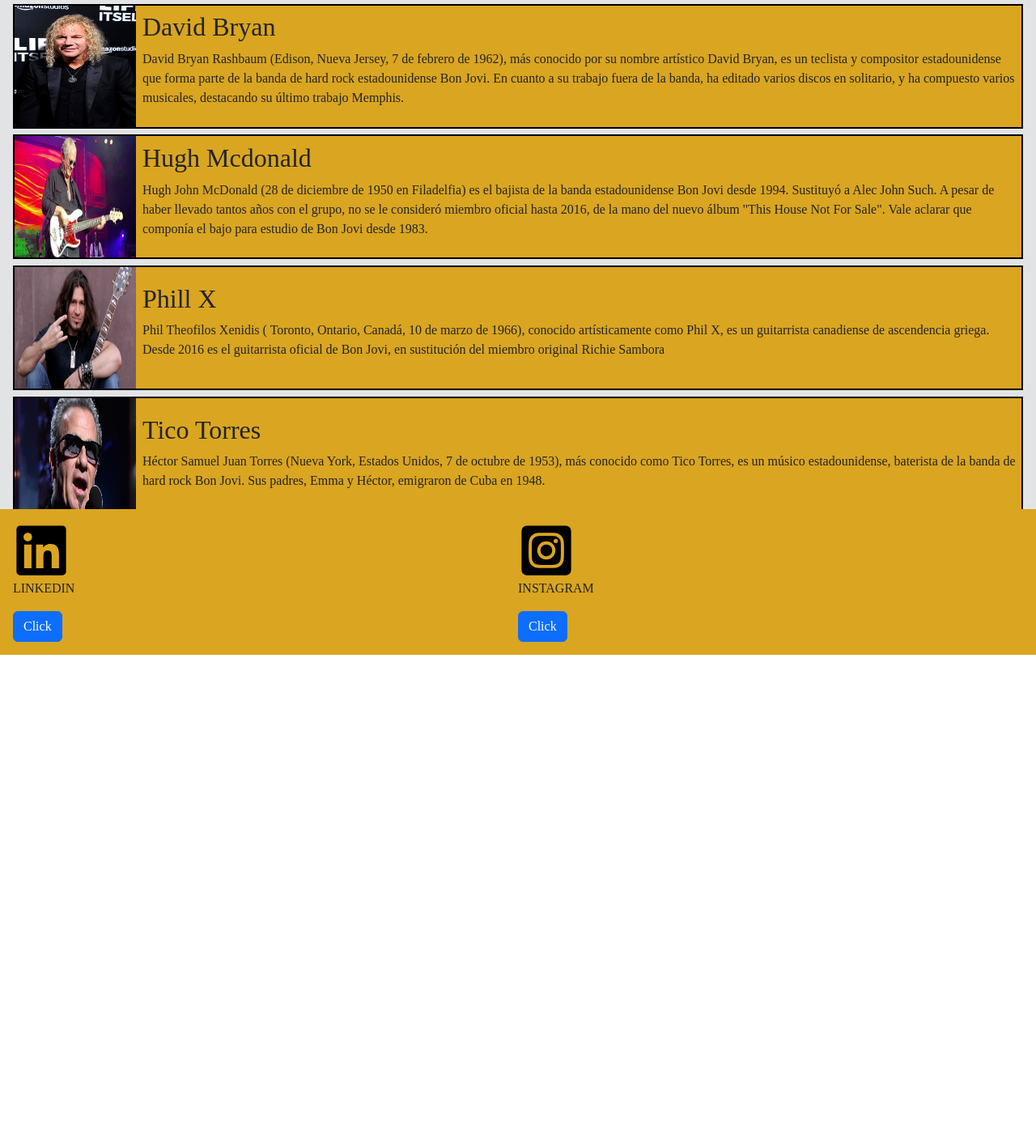
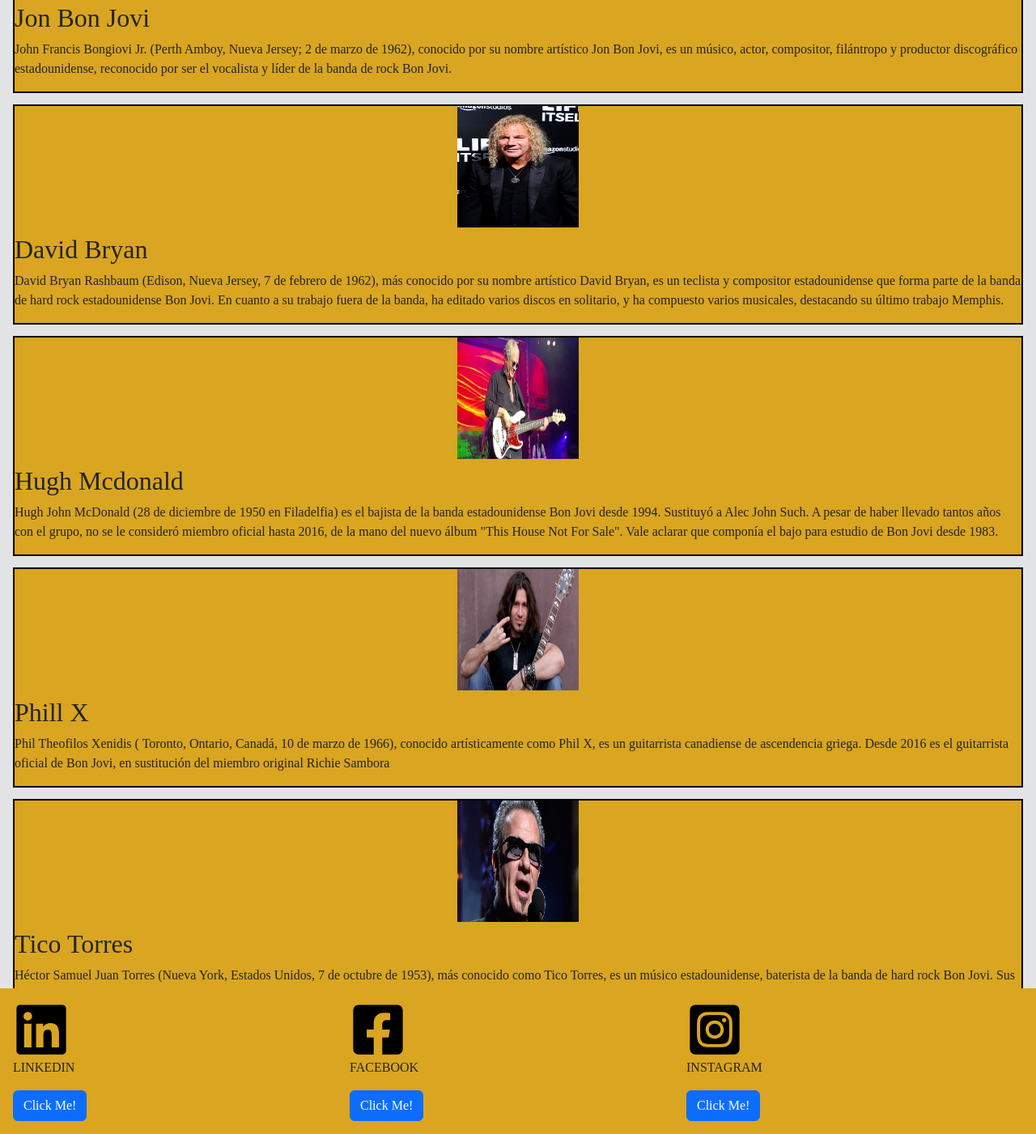
Before and after one commit to Juanotero98/CoderH-Proyecto-BonJovi, a plain HTML site: page pages/Biografias.html in a window 1280 px wide. Shown: the part 347-1748 px from the top of the page at 81% size. Before the commit the page ends 1156 px from the top, so only its background shows below. Drawn offline with nearby package versions, Linux system fonts and the light colour scheme.

Commit message:
Actualizacion 20

```diff
--- a/pages/Biografias.html
+++ b/pages/Biografias.html
@@ -67,7 +67,7 @@
       <section>
         <h1 class="animate__animated animate__flash">Biografias</h1>
         <article class="parent">
-          <div class="item-0 d-flex align-items-center justify-content-center gap-2">
+          <div class="item-0 align-items-center justify-content-center gap-2">
             <div>
               <img
                 class="img-grid"
@@ -87,7 +87,7 @@
             </div>
           </div>
 
-          <div class="item-1 d-flex align-items-center justify-content-center gap-2">
+          <div class="item-1  align-items-center justify-content-center gap-2">
             <div>
               <img
                 class="img-grid"
@@ -109,7 +109,7 @@
             </div>
           </div>
 
-          <div class="item-2 d-flex align-items-center justify-content-center gap-2">
+          <div class="item-2  align-items-center justify-content-center gap-2">
             <div>
               <img
                 class="img-grid"
@@ -130,7 +130,7 @@
             </div>
           </div>
 
-          <div class="item-3 d-flex align-items-center justify-content-center gap-2">
+          <div class="item-3  align-items-center justify-content-center gap-2">
             <div>
               <img
                 class="img-grid"
@@ -150,7 +150,7 @@
             </div>
           </div>
 
-          <div class="item-4 d-flex align-items-center justify-content-center gap-2">
+          <div class="item-4  align-items-center justify-content-center gap-2">
             <div>
               <img
                 class="img-grid"
@@ -183,7 +183,20 @@
             href="https://www.linkedin.com/in/juan-sebastian-otero-719170145/"
             class="btn btn-primary"
             target="_blank"
-            >Click</a
+            >Click Me!</a
+          >
+        </div>
+      </div>
+
+      <div class="w-50 animate__animated animate__flash">
+        <div class="card-body">
+          <img src="../assets/icon/square-facebook.svg" class="icon" alt="Facebook" />
+          <p class="card-text">FACEBOOK</p>
+          <a
+            href="https://www.facebook.com/juansebastian.otero.9"
+            class="btn btn-primary"
+            target="_blank"
+            >Click Me!</a
           >
         </div>
       </div>
@@ -200,7 +213,7 @@
             href="https://www.instagram.com/juansebastianotero/"
             class="btn btn-primary"
             target="_blank"
-            >Click</a
+            >Click Me!</a
           >
         </div>
       </div>
--- a/sass/BIOGRAFIAS/_contenedores.scss
+++ b/sass/BIOGRAFIAS/_contenedores.scss
@@ -15,7 +15,9 @@
     grid-area: a;
     border: $bordes-cajas;
     background: $background-cajas;
-    font-family: "fa-light fa-kerning";
+    font-family: $tipografias;
+    display: flex;
+    flex-direction: column;
 
 
 
@@ -27,7 +29,9 @@
     grid-area: b;
     border: $bordes-cajas;
     background: $background-cajas;
-    font-family: "fa-light fa-kerning";
+    font-family: $tipografias;
+    display: flex;
+    flex-direction: column;
 
 
 }
@@ -36,7 +40,9 @@
     grid-area: c;
     border: $bordes-cajas;
     background: $background-cajas;
-    font-family: "fa-light fa-kerning";
+    font-family: $tipografias;
+    display: flex;
+    flex-direction: column;
 
 
 }
@@ -45,18 +51,25 @@
     grid-area: d;
     border: $bordes-cajas;
     background: $background-cajas;
-    font-family: "fa-light fa-kerning";
+    font-family: $tipografias;
+    display: flex;
+    flex-direction: column;
 }
 
 .item-4{
     grid-area: e;
     border: $bordes-cajas;
     background: $background-cajas;
-    font-family: "fa-light fa-kerning";
+    font-family: $tipografias;
+    display: flex;
+    flex-direction: column;
 
 }
 
  .img-grid{
     width: 150px;
     height: 150px;
+
+
+
  }
--- a/sass/CONTACTO/_contacto.scss
+++ b/sass/CONTACTO/_contacto.scss
@@ -6,10 +6,15 @@
 }
 
 .biografia-contacto{
-    font-family: "fa-light fa-kerning";
+    font-family: $tipografias;
 }
 
 .card{
     background-color: goldenrod;
 
 }
+
+.boton{
+    display: flex;
+    justify-content: center;
+}
--- a/sass/MAIN/_body.scss
+++ b/sass/MAIN/_body.scss
@@ -2,5 +2,5 @@
     display: flex;
     min-height: 100vh;
     flex-direction: column;
-    font-family: "fa-light fa-kerning";
+    font-family: $tipografias;
  }
--- a/sass/MAIN/_foto-grupo.scss
+++ b/sass/MAIN/_foto-grupo.scss
@@ -1,6 +1,7 @@
 .img-grupo{
     height: 45%;
     width: 45%;
+
 }
 
 .Texto-1{
--- a/sass/MUSICA/_discografia.scss
+++ b/sass/MUSICA/_discografia.scss
@@ -1,7 +1,14 @@
+.discografia{
+    display: flex;
+    flex-direction: column;
+    align-items: center;
+}
+
 .Img-discografia{
     height: 45%;
     width: 45%;
-    align-items:center;
+    display: flex;
+    flex-direction: column;
 }
 
 .lista-canciones{
--- a/sass/_variables.scss
+++ /dev/null
@@ -1,3 +0,0 @@
-//VARIABLES PARA CAJAS//
-$bordes-cajas: 2px solid #000000;
-$background-cajas: #daa520;
--- a/sass/style.scss
+++ b/sass/style.scss
@@ -1,5 +1,10 @@
+//VARIABLES PARA CAJAS//
+$bordes-cajas: 2px solid #000000;
+$background-cajas: #daa520;
 
 
+//VARIABLES PARA TIPOGRAFIAS//
+$tipografias: "fa-light fa-kerning";
 
 
 //IMPORTS//
```
Also changed, not shown: index.html (+15 -2 lines), pages/Contacto.html (+15 -2 lines), pages/Galeria.html (+15 -2 lines), pages/Musica.html (+16 -3 lines), assets/icon/square-facebook.svg (added), css/style.css, 1 other file.
